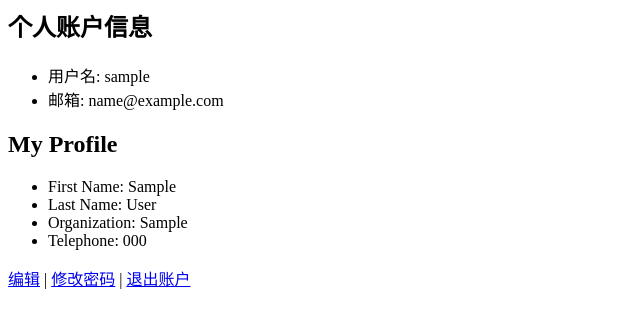
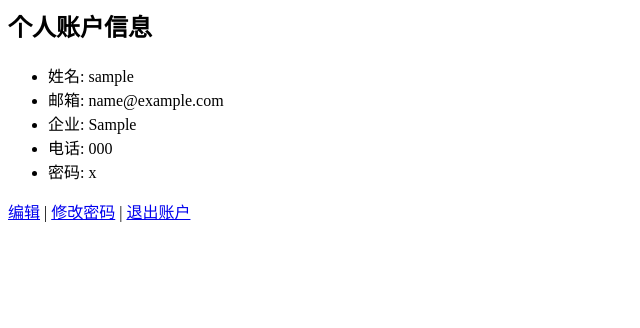
Before and after one commit to yangkaipeng/Django-, a Django app: page /users/profile/1/ in a window 1280 px wide. Shown: the top 328 px of the page, without its empty margins (0-640 px from the left). Run offline with Django 3.2, Linux system fonts and the light colour scheme; tables that the repository leaves empty hold one stand-in row (values such as "Sample post").

Commit message:
增加人工全员信息，删除编译文件pyc

```diff
--- a/demo0620/templates/users/profile.html
+++ b/demo0620/templates/users/profile.html
@@ -1,16 +1,11 @@
 {% block content %}
 <h2>个人账户信息</h2>
 <ul>
-    <li>用户名: {{ user.username }} </li>
+    <li>姓名: {{ user.username }} </li>
     <li>邮箱: {{ user.email }} </li>
-</ul>
-<h2>My Profile</h2>
-
-<ul>
-    <li>First Name: {{ user.first_name }} </li>
-    <li>Last Name: {{ user.last_name }} </li>
-    <li>Organization: {{ user.profile.org }} </li>
-    <li>Telephone: {{ user.profile.telephone }} </li>
+    <li>企业: {{ user.profile.org }} </li>
+    <li>电话: {{ user.profile.telephone }} </li>
+    <li>密码: {{ user.password }}</li>
 </ul>
 
 {% if user.is_authenticated %}
--- a/demo0620/users/urls.py
+++ b/demo0620/users/urls.py
@@ -10,4 +10,5 @@ urlpatterns = [
     path('profile/<int:pk>/', views.profile, name='profile'),
     path('profile/<int:pk>/update/', views.profile_update, name='profile_update'),
     path('profile/<int:pk>/pwdchange/', views.pwd_change, name='pwd_change'),
+    path('profile/all/', views.view_all, name='view_all'),
 ]
--- a/demo0620/users/views.py
+++ b/demo0620/users/views.py
@@ -1,4 +1,4 @@
-from django.shortcuts import render, get_object_or_404, redirect
+from django.shortcuts import render, get_object_or_404, redirect, get_list_or_404
 from django.contrib.auth.models import User
 from .models import UserProfile
 from django.contrib import auth
@@ -38,7 +38,7 @@ def login(request):
                 # 验证用户信息是否正确
                 if user.is_active:
                     auth.login(request, user)
-                    return redirect('users:profile', pk=user.id)
+                    return redirect('users:view_all')
             else:
                 return render(request, 'users/login.html', {'form': form,
                                                             'message': '用户名或密码错误'})
@@ -111,3 +111,7 @@ def pwd_change(request, pk):
     else:
         form = PwdChangeForm()
     return render(request, 'users/pwd_change.html', {'form': form})
+
+def view_all(request):
+    userList = get_list_or_404(User)
+    return render(request, 'users/profile_all.html', {'user': userList})
--- a/demo0620/utils/middlewares.py
+++ b/demo0620/utils/middlewares.py
@@ -14,6 +14,8 @@ class AuthMD(MiddlewareMixin):
             if url in urlinfo:
                 # 验证是否处于登录状态
                 if request.user.is_authenticated:
+                    print('在线')
                     return
                 else:
-                    redirect('/users/login/')
+                    print('不在线')
+                    redirect('users:login')
```
Also changed, not shown: demo0620/templates/users/profile_all.html (added, +13 -0 lines), 1 other file.
